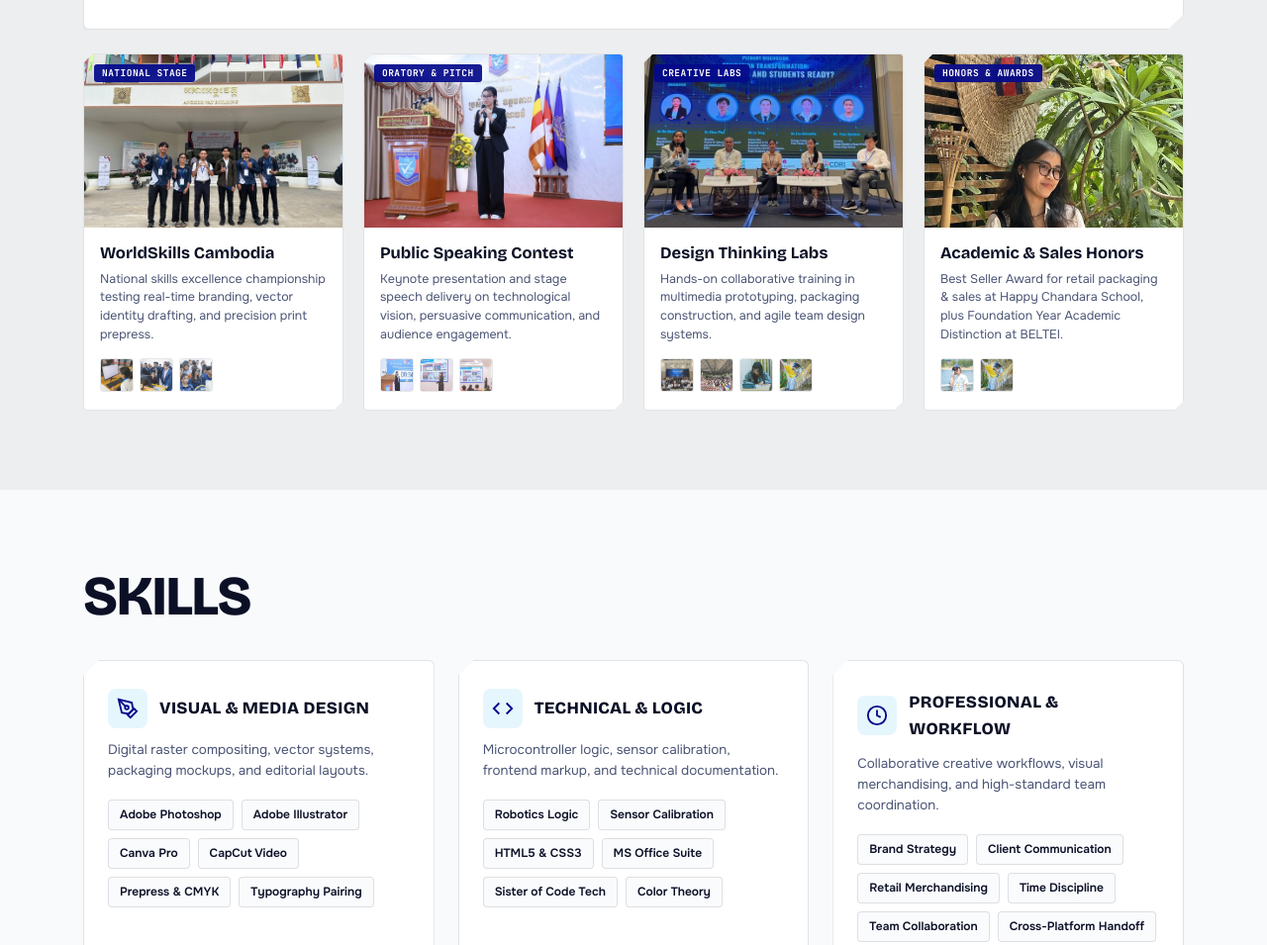
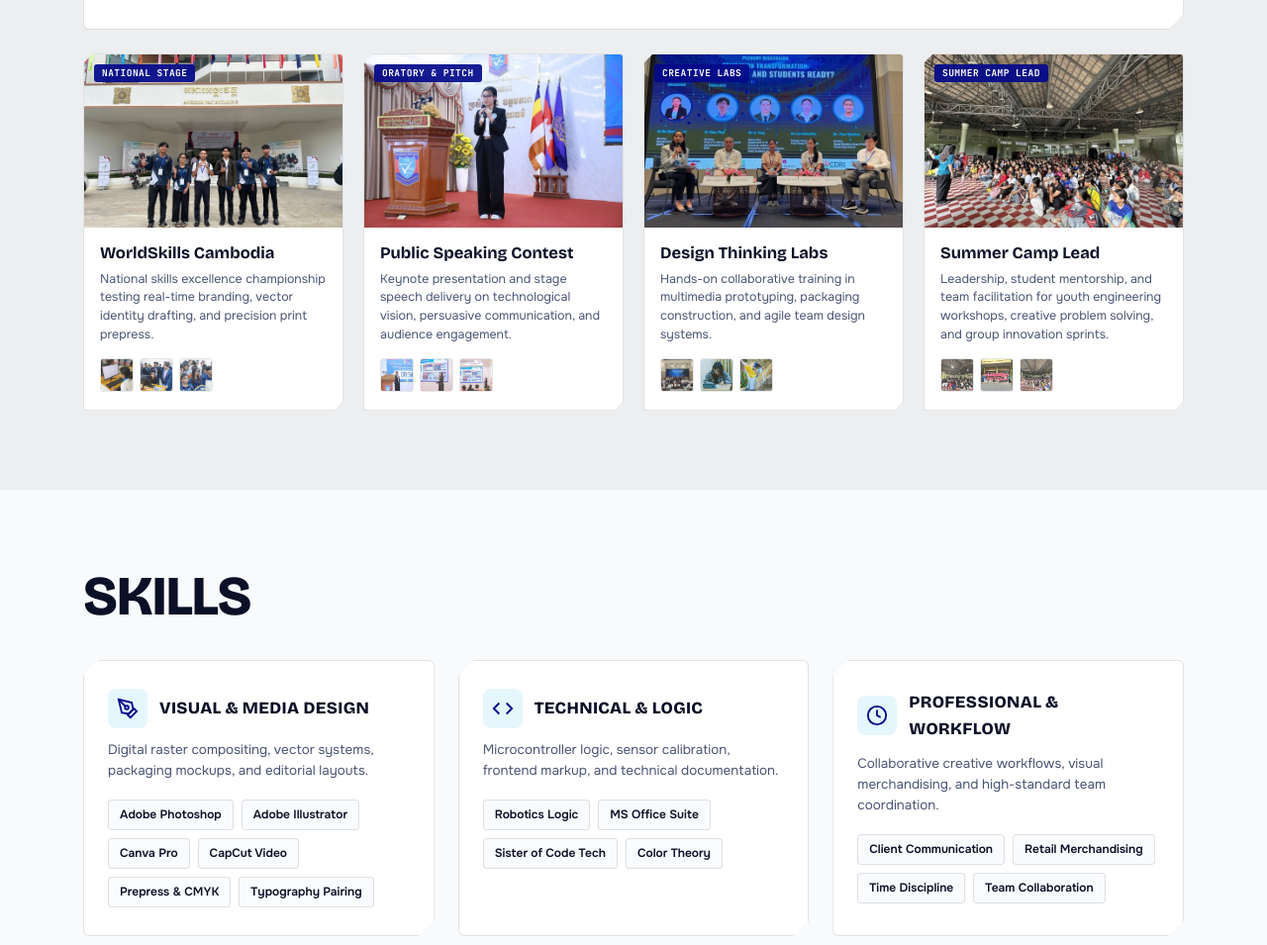
Before and after one commit to pauvsoneasa/portfolio, a plain HTML site: page index.html in a window 1280 px wide. Shown: the part 3154-4109 px from the top of the page at 99% size. Drawn offline with nearby package versions, Linux system fonts and the light colour scheme.

Commit message:
Update milestone 4 to Summer Camp Lead and organize personal portraits into me folder

```diff
--- a/index.html
+++ b/index.html
@@ -467,7 +467,8 @@
     <div class="container">
       <div class="section-header">
         <h2 class="section-title">ACHIEVEMENTS &amp; COMPETITIONS</h2>
-        <p class="section-subtitle">National engineering competitions, WorldSkills showcases, oratory presentations, and institutional honors.</p>
+        <p class="section-subtitle">National engineering competitions, WorldSkills showcases, oratory presentations, and
+          institutional honors.</p>
       </div>
 
       <!-- Featured Spotlight: Robotics Competition -->
@@ -476,16 +477,21 @@
 
           <!-- Left: Competition Visual Showcase with Real Photos -->
           <div class="achievement-media-box">
-            <div class="achievement-photo-showcase" onclick="openCompetitionLightbox('./assets/images/competitions/web/robotic_img_7829.jpg', 'National Robotics Challenge — 2nd Place', 'Autonomous line-following and obstacle navigation robot designed with sensor calibration, motor control, and team hardware logic.', 'ROBOTICS & ENGINEERING', '2023 - 2024', 'IT Step Academy Cambodia')">
-              <img src="./assets/images/competitions/thumbs/robotic_img_7829.jpg" alt="Robotics Challenge Podium with Trophy">
+            <div class="achievement-photo-showcase"
+              onclick="openCompetitionLightbox('./assets/images/competitions/web/robotic_img_7829.jpg', 'National Robotics Challenge — 2nd Place', 'Autonomous line-following and obstacle navigation robot designed with sensor calibration, motor control, and team hardware logic.', 'ROBOTICS & ENGINEERING', '2023 - 2024', 'IT Step Academy Cambodia')">
+              <img src="./assets/images/competitions/thumbs/robotic_img_7829.jpg"
+                alt="Robotics Challenge Podium with Trophy">
               <span class="achievement-photo-badge">2ND PLACE • TROPHY PODIUM</span>
             </div>
 
             <div class="achievement-sub-thumbs">
-              <div class="achievement-mini-thumb" onclick="openCompetitionLightbox('./assets/images/competitions/web/robotic_img_20231216_185703_0159.jpg', 'Robotics Hardware & Sensor Logic', 'Sensor array calibration and chassis configuration for the autonomous competition robot.', 'ROBOTICS HARDWARE', '2023', 'IT Step Academy')">
-                <img src="./assets/images/competitions/thumbs/robotic_img_20231216_185703_0159.jpg" alt="Robotics Hardware Calibration">
+              <div class="achievement-mini-thumb"
+                onclick="openCompetitionLightbox('./assets/images/competitions/web/robotic_img_20231216_185703_0159.jpg', 'Robotics Hardware & Sensor Logic', 'Sensor array calibration and chassis configuration for the autonomous competition robot.', 'ROBOTICS HARDWARE', '2023', 'IT Step Academy')">
+                <img src="./assets/images/competitions/thumbs/robotic_img_20231216_185703_0159.jpg"
+                  alt="Robotics Hardware Calibration">
               </div>
-              <div class="achievement-mini-thumb" onclick="openCompetitionLightbox('./assets/images/competitions/web/robotic_img_7831.jpg', 'Competition Arena Testing', 'On-track testing and automated trajectory debugging during the live championship heats.', 'COMPETITION ARENA', '2023', 'IT Step Academy')">
+              <div class="achievement-mini-thumb"
+                onclick="openCompetitionLightbox('./assets/images/competitions/web/robotic_img_7831.jpg', 'Competition Arena Testing', 'On-track testing and automated trajectory debugging during the live championship heats.', 'COMPETITION ARENA', '2023', 'IT Step Academy')">
                 <img src="./assets/images/competitions/thumbs/robotic_img_7831.jpg" alt="Competition Arena Track">
               </div>
             </div>
@@ -526,21 +532,28 @@
 
         <!-- Milestone 1: WorldSkills Cambodia -->
         <div class="competition-card">
-          <div class="comp-card-media" onclick="openCompetitionLightbox('./assets/images/competitions/web/worldskill_cambodia_img_7830.jpg', 'WorldSkills Cambodia — Graphic Design Technology', 'National skills championship stage testing real-time branding, vector identity drafting, digital print prepress, and editorial advertising.', 'NATIONAL COMPETITION', '2024', 'WorldSkills Cambodia & Ministry of Labour')">
-            <img src="./assets/images/competitions/thumbs/worldskill_cambodia_img_7830.jpg" alt="WorldSkills Cambodia Stage">
+          <div class="comp-card-media"
+            onclick="openCompetitionLightbox('./assets/images/competitions/web/worldskill_cambodia_img_7830.jpg', 'WorldSkills Cambodia — Graphic Design Technology', 'National skills championship stage testing real-time branding, vector identity drafting, digital print prepress, and editorial advertising.', 'NATIONAL COMPETITION', '2024', 'WorldSkills Cambodia & Ministry of Labour')">
+            <img src="./assets/images/competitions/thumbs/worldskill_cambodia_img_7830.jpg"
+              alt="WorldSkills Cambodia Stage">
             <span class="comp-card-tag">NATIONAL STAGE</span>
           </div>
           <div class="comp-card-body">
             <h4 class="comp-card-title">WorldSkills Cambodia</h4>
-            <p class="comp-card-desc">National skills excellence championship testing real-time branding, vector identity drafting, and precision print prepress.</p>
+            <p class="comp-card-desc">National skills excellence championship testing real-time branding, vector
+              identity drafting, and precision print prepress.</p>
             <div class="comp-card-gallery-strip">
-              <div class="comp-gallery-dot" onclick="openCompetitionLightbox('./assets/images/competitions/web/worldskill_cambodia_img_7449.jpg', 'WorldSkills Cambodia Arena', 'National competition arena hall during live competitive design heats.', 'WORLDSKILLS', '2024', 'Ministry of Labour')">
+              <div class="comp-gallery-dot"
+                onclick="openCompetitionLightbox('./assets/images/competitions/web/worldskill_cambodia_img_7449.jpg', 'WorldSkills Cambodia Arena', 'National competition arena hall during live competitive design heats.', 'WORLDSKILLS', '2024', 'Ministry of Labour')">
                 <img src="./assets/images/competitions/thumbs/worldskill_cambodia_img_7449.jpg" alt="Arena Hall">
               </div>
-              <div class="comp-gallery-dot" onclick="openCompetitionLightbox('./assets/images/competitions/web/worldskill_cambodia_img_7481.jpg', 'WorldSkills Ceremony', 'National ceremony certificate and medal presentation moment.', 'WORLDSKILLS', '2024', 'Ministry of Labour')">
-                <img src="./assets/images/competitions/thumbs/worldskill_cambodia_img_7481.jpg" alt="Certificate Presentation">
+              <div class="comp-gallery-dot"
+                onclick="openCompetitionLightbox('./assets/images/competitions/web/worldskill_cambodia_img_7481.jpg', 'WorldSkills Ceremony', 'National ceremony certificate and medal presentation moment.', 'WORLDSKILLS', '2024', 'Ministry of Labour')">
+                <img src="./assets/images/competitions/thumbs/worldskill_cambodia_img_7481.jpg"
+                  alt="Certificate Presentation">
               </div>
-              <div class="comp-gallery-dot" onclick="openCompetitionLightbox('./assets/images/competitions/web/worldskill_cambodia_img_7480.jpg', 'WorldSkills Stage Heat', 'Live technical skills challenge execution.', 'WORLDSKILLS', '2024', 'Ministry of Labour')">
+              <div class="comp-gallery-dot"
+                onclick="openCompetitionLightbox('./assets/images/competitions/web/worldskill_cambodia_img_7480.jpg', 'WorldSkills Stage Heat', 'Live technical skills challenge execution.', 'WORLDSKILLS', '2024', 'Ministry of Labour')">
                 <img src="./assets/images/competitions/thumbs/worldskill_cambodia_img_7480.jpg" alt="Competition Stage">
               </div>
             </div>
@@ -549,21 +562,26 @@
 
         <!-- Milestone 2: Public Speaking Competition -->
         <div class="competition-card">
-          <div class="comp-card-media" onclick="openCompetitionLightbox('./assets/images/competitions/web/public_speaking_img_5232.jpg', 'Public Speaking Competition Final', 'Live stage keynote delivery and leadership presentation communicating creative vision, technological impact, and persuasive storytelling.', 'ORATORY & SPEECH', '2024', 'Public Speaking & Leadership Forum')">
+          <div class="comp-card-media"
+            onclick="openCompetitionLightbox('./assets/images/competitions/web/public_speaking_img_5232.jpg', 'Public Speaking Competition Final', 'Live stage keynote delivery and leadership presentation communicating creative vision, technological impact, and persuasive storytelling.', 'ORATORY & SPEECH', '2024', 'Public Speaking & Leadership Forum')">
             <img src="./assets/images/competitions/thumbs/public_speaking_img_5232.jpg" alt="Public Speaking Podium">
             <span class="comp-card-tag">ORATORY &amp; PITCH</span>
           </div>
           <div class="comp-card-body">
             <h4 class="comp-card-title">Public Speaking Contest</h4>
-            <p class="comp-card-desc">Keynote presentation and stage speech delivery on technological vision, persuasive communication, and audience engagement.</p>
+            <p class="comp-card-desc">Keynote presentation and stage speech delivery on technological vision, persuasive
+              communication, and audience engagement.</p>
             <div class="comp-card-gallery-strip">
-              <div class="comp-gallery-dot" onclick="openCompetitionLightbox('./assets/images/competitions/web/public_speaking_img_5235.jpg', 'Stage Address Delivery', 'Live address before judicial panel and audience.', 'PUBLIC SPEAKING', '2024', 'Leadership Forum')">
+              <div class="comp-gallery-dot"
+                onclick="openCompetitionLightbox('./assets/images/competitions/web/public_speaking_img_5235.jpg', 'Stage Address Delivery', 'Live address before judicial panel and audience.', 'PUBLIC SPEAKING', '2024', 'Leadership Forum')">
                 <img src="./assets/images/competitions/thumbs/public_speaking_img_5235.jpg" alt="Stage Address">
               </div>
-              <div class="comp-gallery-dot" onclick="openCompetitionLightbox('./assets/images/competitions/web/public_speaking_img_5749.jpg', 'Certificate of Honor', 'Official certificate of distinction awarded by the judges.', 'PUBLIC SPEAKING', '2024', 'Leadership Forum')">
+              <div class="comp-gallery-dot"
+                onclick="openCompetitionLightbox('./assets/images/competitions/web/public_speaking_img_5749.jpg', 'Certificate of Honor', 'Official certificate of distinction awarded by the judges.', 'PUBLIC SPEAKING', '2024', 'Leadership Forum')">
                 <img src="./assets/images/competitions/thumbs/public_speaking_img_5749.jpg" alt="Certificate Award">
               </div>
-              <div class="comp-gallery-dot" onclick="openCompetitionLightbox('./assets/images/competitions/web/public_speaking_img_5754.jpg', 'Finalist Cohort', 'Finalist cohort stage celebration with judges and mentors.', 'PUBLIC SPEAKING', '2024', 'Leadership Forum')">
+              <div class="comp-gallery-dot"
+                onclick="openCompetitionLightbox('./assets/images/competitions/web/public_speaking_img_5754.jpg', 'Finalist Cohort', 'Finalist cohort stage celebration with judges and mentors.', 'PUBLIC SPEAKING', '2024', 'Leadership Forum')">
                 <img src="./assets/images/competitions/thumbs/public_speaking_img_5754.jpg" alt="Finalist Cohort">
               </div>
             </div>
@@ -572,45 +590,56 @@
 
         <!-- Milestone 3: Design Workshops & Labs -->
         <div class="competition-card">
-          <div class="comp-card-media" onclick="openCompetitionLightbox('./assets/images/competitions/web/workshop_fb_img_1686049170737.jpg', 'Design Thinking & Technical Workshop', 'Collaborative design thinking workshop and agile digital production training with industry mentors.', 'PROFESSIONAL WORKSHOP', '2023 - 2024', 'Creative Mentorship Program')">
-            <img src="./assets/images/competitions/thumbs/workshop_fb_img_1686049170737.jpg" alt="Workshop Team Session">
+          <div class="comp-card-media"
+            onclick="openCompetitionLightbox('./assets/images/competitions/web/workshop_fb_img_1686049170737.jpg', 'Design Thinking & Technical Workshop', 'Collaborative design thinking workshop and agile digital production training with industry mentors.', 'PROFESSIONAL WORKSHOP', '2023 - 2024', 'Creative Mentorship Program')">
+            <img src="./assets/images/competitions/thumbs/workshop_fb_img_1686049170737.jpg"
+              alt="Workshop Team Session">
             <span class="comp-card-tag">CREATIVE LABS</span>
           </div>
           <div class="comp-card-body">
             <h4 class="comp-card-title">Design Thinking Labs</h4>
-            <p class="comp-card-desc">Hands-on collaborative training in multimedia prototyping, packaging construction, and agile team design systems.</p>
+            <p class="comp-card-desc">Hands-on collaborative training in multimedia prototyping, packaging construction,
+              and agile team design systems.</p>
             <div class="comp-card-gallery-strip">
-              <div class="comp-gallery-dot" onclick="openCompetitionLightbox('./assets/images/competitions/web/workshop_fb_img_1686315245483.jpg', 'Workshop Group Certification', 'Team completion certification and project presentation.', 'WORKSHOPS', '2023', 'Design Lab')">
-                <img src="./assets/images/competitions/thumbs/workshop_fb_img_1686315245483.jpg" alt="Workshop Certification">
+              <div class="comp-gallery-dot"
+                onclick="openCompetitionLightbox('./assets/images/competitions/web/workshop_fb_img_1686315245483.jpg', 'Workshop Group Certification', 'Team completion certification and project presentation.', 'WORKSHOPS', '2023', 'Design Lab')">
+                <img src="./assets/images/competitions/thumbs/workshop_fb_img_1686315245483.jpg"
+                  alt="Workshop Certification">
               </div>
-              <div class="comp-gallery-dot" onclick="openCompetitionLightbox('./assets/images/summer camp/web/IMG_6209.jpg', 'Youth Technology Summer Camp', 'Collaborative team workshops, outdoor challenges, and leadership activities empowering young students in technology.', 'SUMMER CAMP', '2024', 'Youth Camp')">
-                <img src="./assets/images/summer camp/thumbs/IMG_6209.jpg" alt="Summer Camp Activity">
-              </div>
-              <div class="comp-gallery-dot" onclick="openCompetitionLightbox('./assets/images/competitions/web/event_untitled_shoot-09778.jpg', 'National Stage Ceremony', 'Formal ceremony and institutional gala stage.', 'CEREMONY', '2024', 'National Event')">
+              <div class="comp-gallery-dot"
+                onclick="openCompetitionLightbox('./assets/images/competitions/web/event_untitled_shoot-09778.jpg', 'National Stage Ceremony', 'Formal ceremony and institutional gala stage.', 'CEREMONY', '2024', 'National Event')">
                 <img src="./assets/images/competitions/thumbs/event_untitled_shoot-09778.jpg" alt="Gala Stage">
               </div>
-              <div class="comp-gallery-dot" onclick="openCompetitionLightbox('./assets/images/competitions/web/event_img_1886.jpg', 'Exhibition Hall Showcase', 'On-site exhibition and creative showcase forum.', 'EXHIBITION', '2024', 'Forum')">
+              <div class="comp-gallery-dot"
+                onclick="openCompetitionLightbox('./assets/images/competitions/web/event_img_1886.jpg', 'Exhibition Hall Showcase', 'On-site exhibition and creative showcase forum.', 'EXHIBITION', '2024', 'Forum')">
                 <img src="./assets/images/competitions/thumbs/event_img_1886.jpg" alt="Exhibition Showcase">
               </div>
             </div>
           </div>
         </div>
 
-        <!-- Milestone 4: Academic Honors & Best Seller -->
+        <!-- Milestone 4: Summer Camp Lead -->
         <div class="competition-card">
-          <div class="comp-card-media" onclick="openCompetitionLightbox('./assets/images/competitions/web/event_img_6922.jpg', 'Best Seller & Academic Distinction', 'Best Seller Award at Happy Chandara School Fair & Foundation Year Academic Honor at BELTEI International University.', 'HONORS & RECOGNITION', '2024', 'BELTEI & Happy Chandara')">
-            <img src="./assets/images/competitions/thumbs/event_img_6922.jpg" alt="Academic Distinction Ceremony">
-            <span class="comp-card-tag">HONORS &amp; AWARDS</span>
+          <div class="comp-card-media"
+            onclick="openCompetitionLightbox('./assets/images/summer camp/web/IMG_6209.jpg', 'Youth Technology Summer Camp Lead', 'Organized and led youth skill workshops, team challenges, and creative problem-solving sessions empowering student cohorts in technology.', 'SUMMER CAMP LEAD', '2024', 'Youth Technology Summer Camp')">
+            <img src="./assets/images/summer camp/thumbs/IMG_6209.jpg" alt="Summer Camp Lead Activity">
+            <span class="comp-card-tag">SUMMER CAMP LEAD</span>
           </div>
           <div class="comp-card-body">
-            <h4 class="comp-card-title">Academic &amp; Sales Honors</h4>
-            <p class="comp-card-desc">Best Seller Award for retail packaging &amp; sales at Happy Chandara School, plus Foundation Year Academic Distinction at BELTEI.</p>
+            <h4 class="comp-card-title">Summer Camp Lead</h4>
+            <p class="comp-card-desc">Leadership, student mentorship, and team facilitation for youth engineering workshops, creative problem solving, and group innovation sprints.</p>
             <div class="comp-card-gallery-strip">
-              <div class="comp-gallery-dot" onclick="openCompetitionLightbox('./assets/images/competitions/web/event_img_1890.jpg', 'Award Presentation Moment', 'Stage recognition and honor medal celebration.', 'HONORS', '2024', 'Ceremony')">
-                <img src="./assets/images/competitions/thumbs/event_img_1890.jpg" alt="Stage Recognition">
+              <div class="comp-gallery-dot"
+                onclick="openCompetitionLightbox('./assets/images/summer camp/web/IMG_6213.jpg', 'Workshop Mentorship & Group Collaboration', 'Mentoring student teams during hands-on collaborative problem solving and presentation preparation.', 'SUMMER CAMP LEAD', '2024', 'Youth Summer Camp')">
+                <img src="./assets/images/summer camp/thumbs/IMG_6213.jpg" alt="Camp Workshop Collaboration">
               </div>
-              <div class="comp-gallery-dot" onclick="openCompetitionLightbox('./assets/images/competitions/web/event_img_1886.jpg', 'Ceremony Hall Presentation', 'Campus 1 Awarding Ceremony celebration.', 'ACADEMIC', '2024', 'BELTEI International Univ')">
-                <img src="./assets/images/competitions/thumbs/event_img_1886.jpg" alt="Campus Ceremony">
+              <div class="comp-gallery-dot"
+                onclick="openCompetitionLightbox('./assets/images/summer camp/web/IMG_6342.jpg', 'Summer Camp Cohort & Celebration', 'Final team project exhibition and cohort celebration at the summer camp closing ceremony.', 'SUMMER CAMP LEAD', '2024', 'Youth Summer Camp')">
+                <img src="./assets/images/summer camp/thumbs/IMG_6342.jpg" alt="Cohort Celebration">
+              </div>
+              <div class="comp-gallery-dot"
+                onclick="openCompetitionLightbox('./assets/images/summer camp/web/IMG_6209.jpg', 'Team Dynamics & Leadership Drills', 'Interactive communication workshops and collaborative teamwork exercises.', 'SUMMER CAMP LEAD', '2024', 'Youth Summer Camp')">
+                <img src="./assets/images/summer camp/thumbs/IMG_6209.jpg" alt="Team Leadership Activities">
               </div>
             </div>
           </div>
@@ -670,8 +699,6 @@
           </p>
           <div class="skill-tags-cloud">
             <span class="skill-tag-pill">Robotics Logic</span>
-            <span class="skill-tag-pill">Sensor Calibration</span>
-            <span class="skill-tag-pill">HTML5 &amp; CSS3</span>
             <span class="skill-tag-pill">MS Office Suite</span>
             <span class="skill-tag-pill">Sister of Code Tech</span>
             <span class="skill-tag-pill">Color Theory</span>
@@ -692,12 +719,10 @@
           <p class="skill-desc">Collaborative creative workflows, visual merchandising, and high-standard team
             coordination.</p>
           <div class="skill-tags-cloud">
-            <span class="skill-tag-pill">Brand Strategy</span>
             <span class="skill-tag-pill">Client Communication</span>
             <span class="skill-tag-pill">Retail Merchandising</span>
             <span class="skill-tag-pill">Time Discipline</span>
             <span class="skill-tag-pill">Team Collaboration</span>
-            <span class="skill-tag-pill">Cross-Platform Handoff</span>
           </div>
         </div>
 
--- a/script.js
+++ b/script.js
@@ -799,27 +799,27 @@ document.addEventListener('DOMContentLoaded', () => {
     },
     {
       img: './assets/images/summer camp/web/IMG_6209.jpg',
-      title: 'Youth Technology Summer Camp',
-      desc: 'Collaborative team workshops, outdoor challenges, and leadership activities empowering young students in technology and creative problem solving.',
-      category: 'LEADERSHIP & SUMMER CAMP',
+      title: 'Youth Technology Summer Camp Lead',
+      desc: 'Organized and led youth skill workshops, team challenges, and creative problem-solving sessions empowering student cohorts in technology.',
+      category: 'SUMMER CAMP LEAD',
       date: '2024',
-      client: 'Youth Summer Camp Program',
-      tools: ['Team Leadership', 'Mentorship', 'Youth Engagement']
+      client: 'Youth Technology Summer Camp',
+      tools: ['Team Leadership', 'Mentorship', 'Youth Engagement', 'Workshop Facilitation']
     },
     {
       img: './assets/images/summer camp/web/IMG_6213.jpg',
-      title: 'Camp Workshop Collaboration',
-      desc: 'Active team discussion and project presentation during the summer camp skill building sessions.',
-      category: 'SUMMER CAMP',
+      title: 'Workshop Mentorship & Group Collaboration',
+      desc: 'Mentoring student teams during hands-on collaborative problem solving and presentation preparation.',
+      category: 'SUMMER CAMP LEAD',
       date: '2024',
       client: 'Youth Summer Camp',
-      tools: ['Workshop Mentorship', 'Collaboration']
+      tools: ['Workshop Mentorship', 'Collaboration', 'Problem Solving']
     },
     {
       img: './assets/images/summer camp/web/IMG_6342.jpg',
-      title: 'Camp Cohort & Celebration',
-      desc: 'Celebration of cohort achievements and final project exhibitions at the summer camp closing ceremony.',
-      category: 'SUMMER CAMP',
+      title: 'Summer Camp Cohort & Celebration',
+      desc: 'Final team project exhibition and cohort celebration at the summer camp closing ceremony.',
+      category: 'SUMMER CAMP LEAD',
       date: '2024',
       client: 'Youth Summer Camp',
       tools: ['Cohort Celebration', 'Community Engagement']
```
Also changed, not shown: deck.html (+3 -3 lines), assets/images/me/thumbs/img_1886.jpg (added), assets/images/me/thumbs/img_1890.jpg (added), assets/images/me/thumbs/img_6922.jpg (added), assets/images/me/thumbs/untitled_shoot-09778.jpg (added), assets/images/me/web/img_1886.jpg (added), assets/images/me/web/img_1890.jpg (added), assets/images/me/web/img_6922.jpg (added), assets/images/me/web/untitled_shoot-09778.jpg (added), 10 other files.
